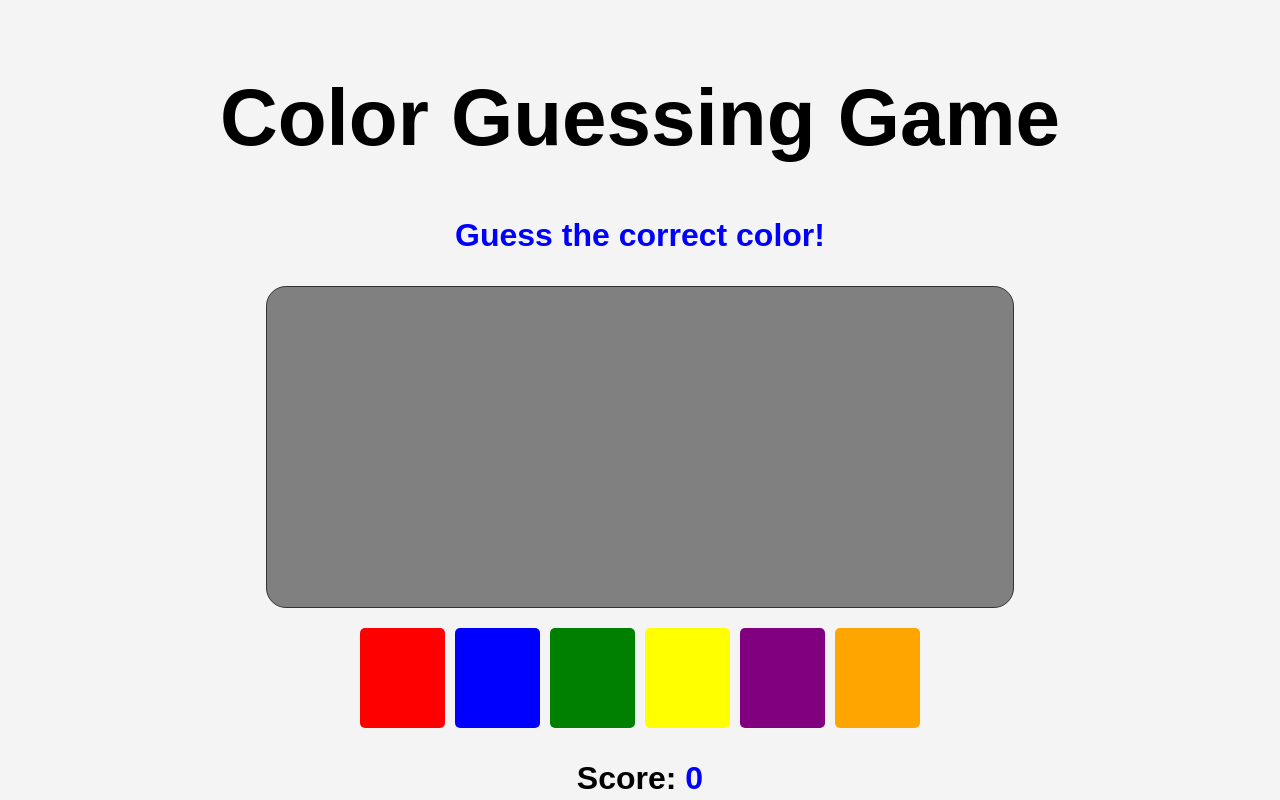
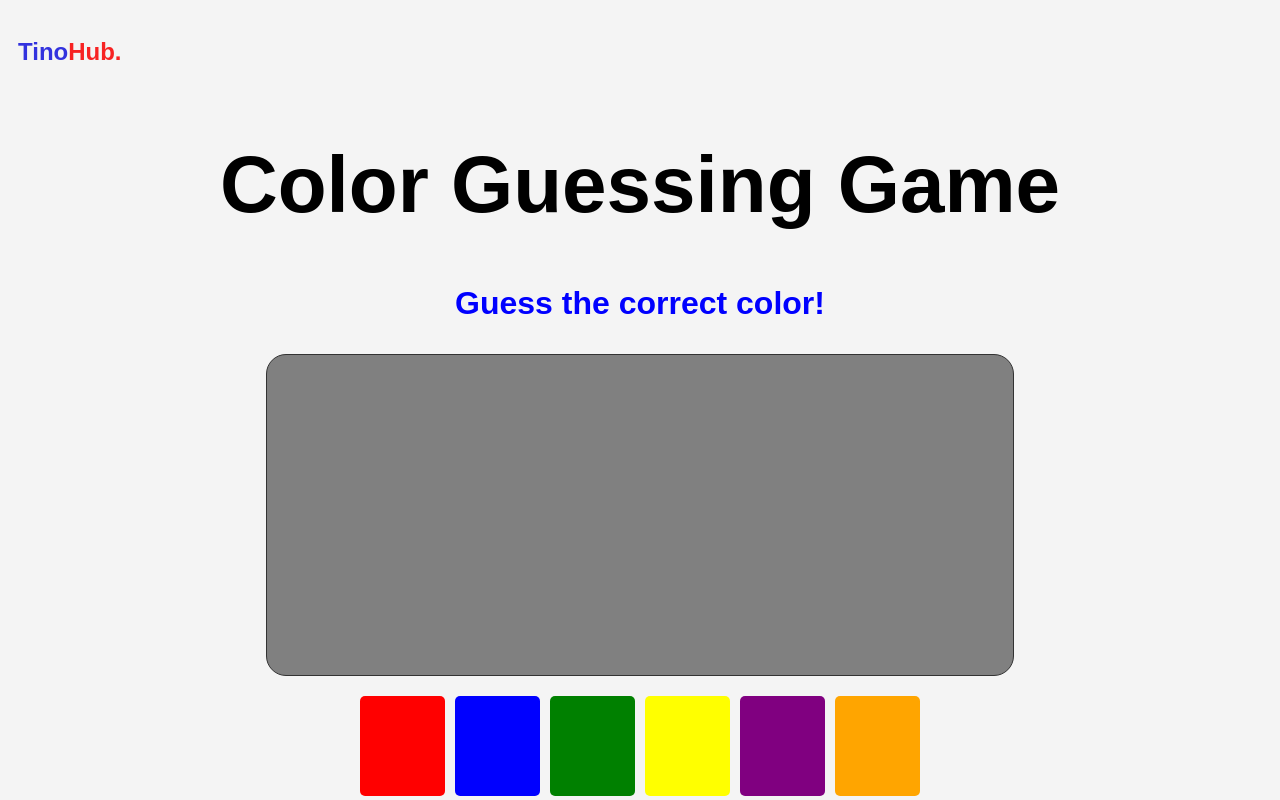
Before and after one commit to JOcular1234/hngcolorGuessingGame, a plain HTML site: page index.html in a window 1280 px wide. Shown: the top 800 px of the page. Drawn offline with Linux system fonts and the light colour scheme.

Commit message:
added some chages

```diff
--- a/index.html
+++ b/index.html
@@ -7,6 +7,9 @@
     <link rel="stylesheet" href="style.css">
 </head>
 <body>
+    <nav>
+        <h2>Tino<span>Hub.</span></h2>
+    </nav>
     <h1>Color Guessing Game</h1>
     <p data-testid="gameInstructions" class="text1">Guess the correct color!</p>
 
--- a/style.css
+++ b/style.css
@@ -4,7 +4,18 @@ body {
     background-color: #f4f4f4;
     padding: 10px;
 }
+nav{
+    display: flex;
+    justify-content: flex-start;
+    align-items: flex-start;
+}
+nav h2{
+    color: #3232de;
+}
+nav h2 span {
+    color: hsl(0, 93%, 55%);
 
+}
 #colorBox {
     width: 250px;
     height: 250px;
```
